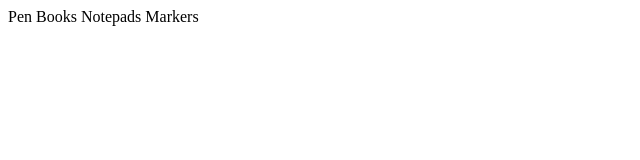
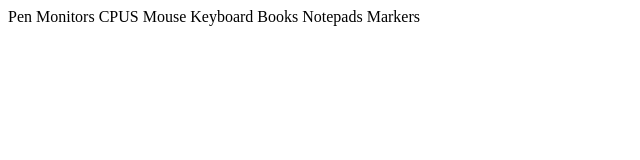
Before and after one commit to testcollabrtr/MyTestRepo1, a plain HTML site: page list.html in a window 1280 px wide. Shown: the whole page, without its empty margins (0-640 px from the left). Drawn offline with Linux system fonts and the light colour scheme.

Commit message:
Added CPU Mouse K/b Monitors

```diff
--- a/list.html
+++ b/list.html
@@ -1,6 +1,10 @@
 <html>
 <body>
 Pen
+Monitors
+CPUS
+Mouse
+Keyboard
 Books
 Notepads
 Markers
```
